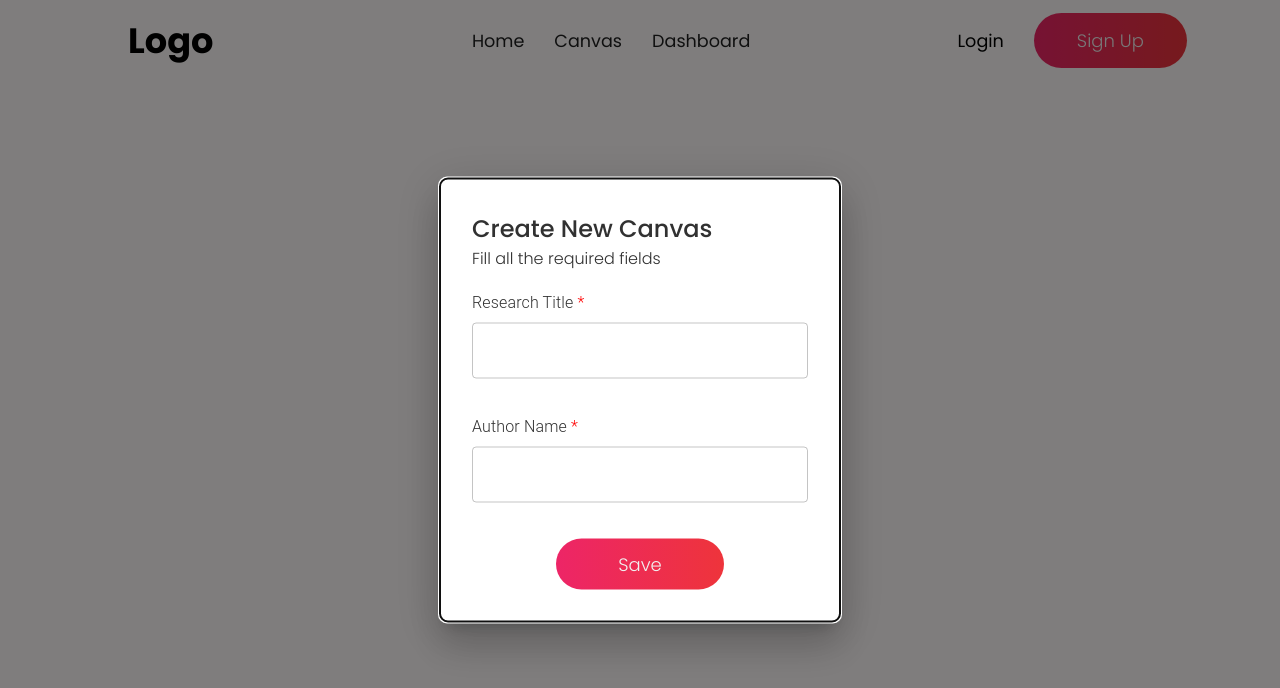
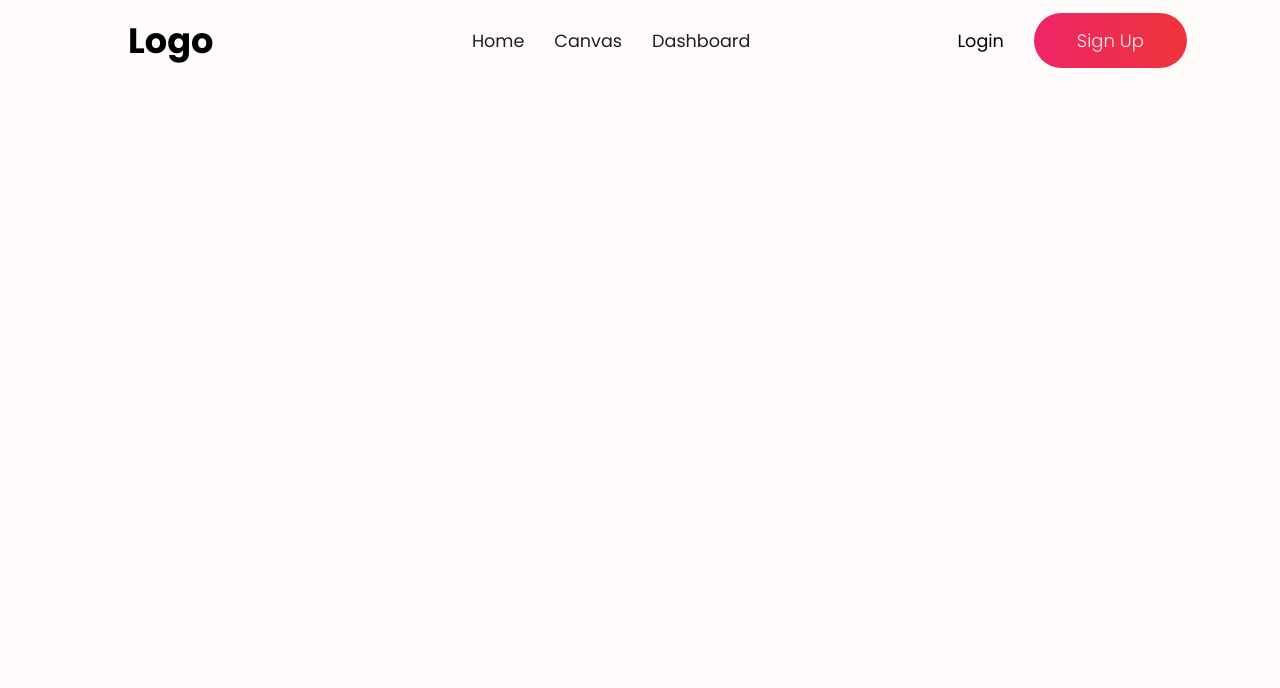
Before and after one commit to usman2335/Startovate_FYP, a React (Vite) app in the folder frontend/: page /test in a window 1280 px wide. Shown: the top 688 px of the page. Built offline with nearby package versions, Linux system fonts and the light colour scheme.

Commit message:
Test Page created

```diff
--- a/frontend/src/components/CreateNewCanvasModal.jsx
+++ b/frontend/src/components/CreateNewCanvasModal.jsx
@@ -6,7 +6,7 @@ import Button from "../components/Button";
 const CreateNewCanvasModal = ({ open, handleClose }) => {
   return (
     <Modal
-      open={true}
+      open={open}
       onClose={handleClose}
       aria-labelledby="create-canvas-modal"
     >
--- a/frontend/src/pages/TestPage.jsx
+++ b/frontend/src/pages/TestPage.jsx
@@ -6,7 +6,7 @@ const TestPage = () => {
   return (
     <>
       <Navbar></Navbar>
-      <CreateNewCanvasModal></CreateNewCanvasModal>
+      {/* <CreateNewCanvasModal></CreateNewCanvasModal> */}
     </>
   );
 };
```
